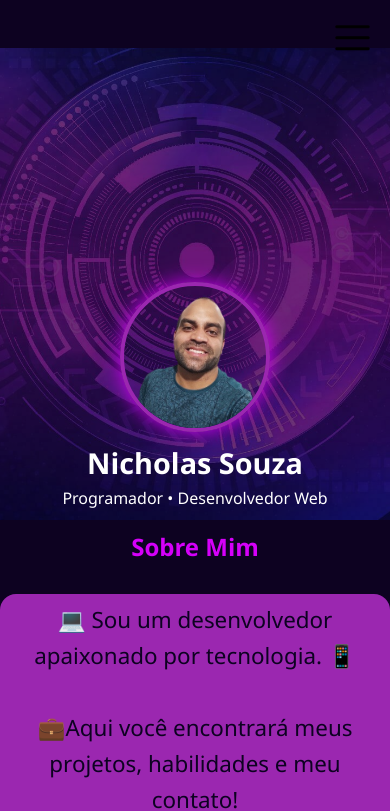
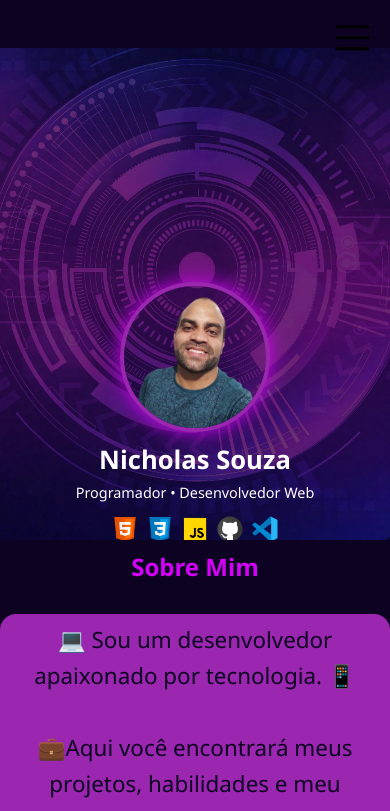
Before and after one commit to Nicholas10Souza/PROJETO-PORTFOLIO, a plain HTML site: page index.html in a window 390 px wide. Shown: the top 811 px of the page. Drawn offline with Linux system fonts and the light colour scheme.

Commit message:
css-media-px

```diff
--- a/style.css
+++ b/style.css
@@ -377,10 +377,11 @@ footer {
     display: flex; /* aparece quando ativo */
   }
 }
-/* Media Query para telas menores que 400px */
+
+/* Até 500px */
 @media (max-width: 500px) {
     header {
-        height: 520px; /* um pouco mais alto para não cortar */
+        height: 520px;
     }
 
     header h1 {
@@ -417,17 +418,75 @@ footer {
         padding: 0.8rem;
     }
 
-    /* ✅ ajuste para os ícones não sumirem */
+    /* ✅ Ajuste ícones */
     .language {
         display: flex;
-        flex-wrap: wrap; /* quebra linha se necessário */
+        flex-wrap: wrap;
         justify-content: center;
-        gap: 5px; /* espaço menor entre ícones */
+        gap: 5px;
         margin-top: 10px;
     }
 
     .language img {
-        width: 35px; /* ícones menores pra caber */
+        width: 35px;
         height: auto;
     }
 }
+
+/* Até 498px */
+@media (max-width: 498px) {
+    header {
+        height: 530px; /* aumenta um pouco mais */
+    }
+
+    .language img {
+        width: 32px; /* reduz um pouco mais */
+    }
+}
+
+/* Até 398px */
+@media (max-width: 398px) {
+    header {
+        height: 540px;
+    }
+
+    header h1 {
+        font-size: 1.6rem;
+    }
+
+    header p {
+        font-size: 0.9rem;
+    }
+
+    .language img {
+        width: 30px;
+    }
+}
+
+/* Até 300px */
+@media (max-width: 300px) {
+    header {
+        height: 560px;
+    }
+
+    header h1 {
+        font-size: 1.4rem;
+    }
+
+    header p {
+        font-size: 0.8rem;
+    }
+
+    .perfil {
+        width: 80px;
+        height: 80px;
+    }
+
+    .language {
+        gap: 3px;
+    }
+
+    .language img {
+        width: 26px; /* bem menor para caber */
+    }
+}
```
